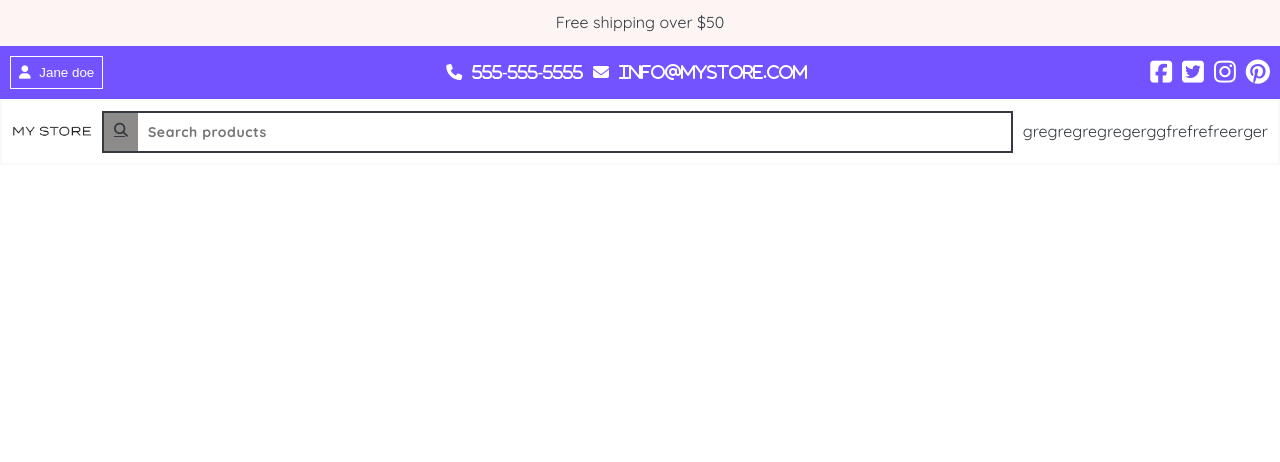
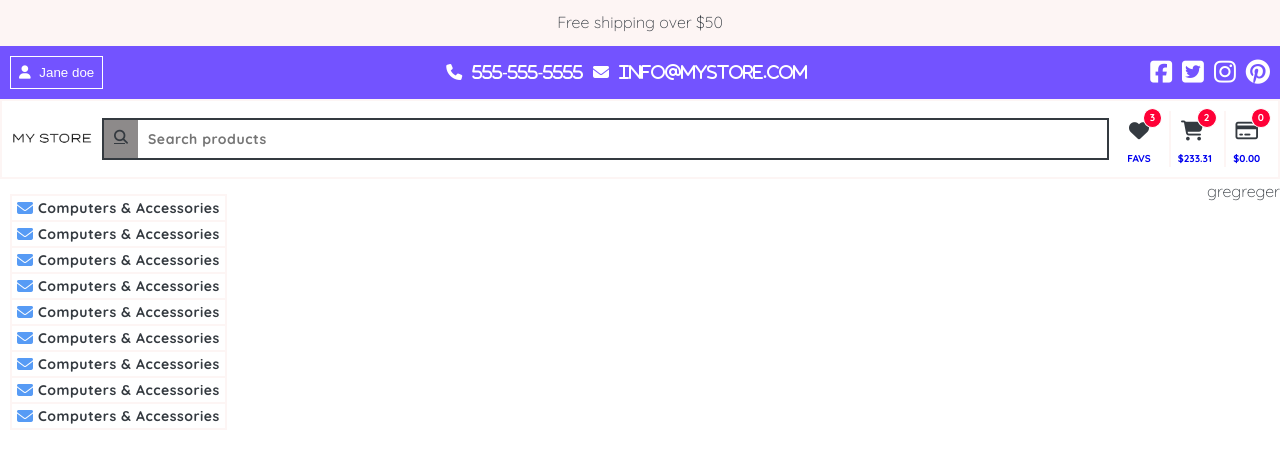
Before and after one commit to AlexanderDjHansen/Vg-uppgift, a plain HTML site: page index.html in a window 1280 px wide. Drawn offline with Linux system fonts and the light colour scheme; a web font is replaced by a local one.

Commit message:
Left menu

```diff
--- a/css-stylesheet/base.css
+++ b/css-stylesheet/base.css
@@ -4,7 +4,7 @@
 
 :root{
     --color-primary:#7353ff;
-    --color-secondary: #323436;
+    --color-secondary: #ff0037;
     --color-success: #8d8a8a;
     --color-info: #ffffff9d;
     --color-warning:#f0c24b;
@@ -12,10 +12,11 @@
     --color-light: #f8f9fa;
     --color-dark: #343a40;
     --color-white: #fff;
-    --color-cozy: #ea77ad;
+    --color-cozy: #13ff0a;
     --color-transparent: transparent;
     --color-border: #dee2e6;
     --color-dark-transparent: rgba(0,0,0,0.2);
+    --color-light-blue:#579bf5;
 
     /**************
     *** DISPLAY ***
@@ -72,7 +73,7 @@
 
     --border-xs-white:0.1rem solid var(--color-white);
     --border-xs: .1rem solid var(--color-light);
-    --border-sm: .2rem solid var(--color-light);
+    --border-sm: .2rem solid var(--color-danger);
     --border-lg: .4rem solid var(--color-white);
     --border-sm-dark:.2rem solid var(--color-dark);
 
@@ -104,7 +105,6 @@ body {
     color: var(--color-dark);
     font-size: var(--display-sm);
     min-height: 100vh;
-    font-weight: 400;
 }
 
 .h1, .h2, .h3, .h4, .h5, .h6, h1, h2, h3, h4, h5, h6 {
@@ -143,6 +143,7 @@ body {
 .text-dark{color: var(--color-dark);}
 .text-white{color: var(--color-white);}
 .text-cozy{color: var(--color-cozy);}
+.text-light-blue{color: var(--color-light-blue);}
 
 /********************
 *** BORDER COLORS ***
--- a/css-stylesheet/flex.css
+++ b/css-stylesheet/flex.css
@@ -17,7 +17,6 @@
     .flex-gap {gap: var(--distance-4);}
 
 
-
     /**********************
     *** JUSTIFY & ALIGN ***
     ***********************/
--- a/css-stylesheet/layout.css
+++ b/css-stylesheet/layout.css
@@ -6,6 +6,7 @@
     .width-lg {max-width: 50%;}
     .min-width-xxl {min-width: 85%;}
     .full-width {width: 100%;}
+    .menu-width {max-width: 28.8;}
 
 
         /*************
@@ -29,6 +30,8 @@
     .m-none {margin: 0;}
     .p-none {padding: 0;}
 
+    .m-2 {margin: var(--distance-2);}
+    .m-4 {margin: var(--distance-4);}
     .m-6 {margin: var(--distance-6);}
     .m-15 {margin: var(--distance-15);}
 
@@ -126,9 +129,9 @@
         } */
 
         .icon-badge {
-            top: -8px;
-            right: -8px;
-            padding: var(--distance-1) var(--distance-3);
+            top: -3px;
+            right: -3px;
+            padding: 1px 6px
         }
 
         /**************
@@ -144,6 +147,18 @@
         .border-left {border-left-width: 100%;}
         .border-none {border: 0;}
         .border-outline-none {outline: none;}
+        .border-left {
+            height: 100%;
+            border-left: var(--border-sm);
+        }
+
+        .border-bottom {
+            height: 100%;
+            border-bottom: var(--border-sm);
+
+
+        }
+
 
 
         /*******************
--- a/index.html
+++ b/index.html
@@ -7,22 +7,21 @@
     <link href="https://fonts.googleapis.com/css2?family=Darker+Grotesque:wght@300;400;600;700&family=Quicksand:wght@300;400;600;700&display=swap" rel="stylesheet">
     <title>Webshop</title>
     <script src="https://kit.fontawesome.com/e6d135c76f.js" crossorigin="anonymous"></script>
+
     <link rel="stylesheet" href="/css-stylesheet/base.css">
     <link rel="stylesheet" href="/css-stylesheet/flex.css">
     <link rel="stylesheet" href="/css-stylesheet/layout.css">
     <link rel="stylesheet" href="/css-stylesheet/mediaqueries.css">
 </head>
-<body class="max-width">
+<body class="mx-auto">
 
     <header>
         <!-- Header section (shipping info) Should have a font-awesome icon aswell -->
-        <section class="p-4 bg-danger">
-            <div class="d-flex justify-content-center align-items-center">
+        <section class="d-flex justify-content-center align-items-center p-4 bg-danger">
                 <div class="">Free shipping over $50</div>
-            </div>
         </section>
         <!-- Hela navigationen, ska ha en bakgrundsfärg. -->
-        <nav class="d-flex justify-content-between align-items-center p-4 bg-primary">
+        <nav class="d-flex justify-content-between align-items-center p-4 bg-primary max-width mx-auto">
             <!-- Drop down meny hårdkodad -->
             <div class="dropdown border-small-white">
                 <button class="dropbtn btn-primary border-small-white"><i class="fa fa-user mr-2"></i> Jane doe</button>
@@ -48,8 +47,9 @@
             </div>
         </nav>
     </header>
+
     <!-- Search menu -->    <!-- Logo to the left -->   <!-- Favorites/orders to the right -->
-    <section class="d-flex justify-content-between align-items-center p-4 border-sm">
+    <section class="d-flex justify-content-between align-items-center p-4 border-sm max-width mx-auto">
         <!-- logo -->
         <img src="/images/logo/logo.png" class="logo-width" alt="Store logo">
         <!-- Search bar -->
@@ -58,8 +58,92 @@
         <!--     <i class="fa fa-search position-relative text-size-xs bg-success p-4"></i> -->
              <input type="text" class="text-size-xs h1 p-4 border-none border-outline-none full-width" placeholder="Search products">
         </div>
-        <div>gregregregregerggfrefrefreerger</div>
+
+        <!-- Icons #1 "heart" -->
+        <div class="d-flex justify-content-between">
+            <a href="#" class="d-flex flex-column align-items-center text-decoration-none position-relative">
+                <div class="d-flex flex-column align-items-center justify-content-center p-4">
+                    <span class="text-white position-absolute icon-badge border-small-white bg-secondary circle text-size-xxs text-bold">3</span>
+                    <i class="fa fa-heart text-dark text-size-lg"></i>
+                </div>
+                <span class="text-uppercase text-size-xxs text-bold">Favs</span>
+            </a>
+            <!-- Icon #2 shopping cart -->
+            <div class="d-flex justify-content-between border-left ml-4">
+                <a href="#" class="d-flex flex-column align-items-center text-decoration-none position-relative">
+                    <div class="d-flex align-items-center justify-content-center p-4">
+                        <span class="text-white position-absolute icon-badge border-small-white bg-secondary circle text-size-xxs text-bold">2</span>
+                        <i class="fa fa-shopping-cart text-dark text-size-lg"></i>
+                    </div>
+                    <span class="text-size-xxs text-bold ml-2">$233.31</span>
+                </a>
+            </div>
+             <!-- Icon #3 shopping cart -->
+             <div class="d-flex justify-content-between border-left ml-4">
+                <a href="#" class="d-flex flex-column align-items-center text-decoration-none position-relative">
+                    <div class="d-flex align-items-center justify-content-center p-4">
+                        <span class="text-white position-absolute icon-badge border-small-white bg-secondary circle text-size-xxs text-bold">0</span>
+                        <i class="fa fa-credit-card text-dark text-size-lg"></i>
+                    </div>
+                    <span class="text-size-xxs text-bold">$0.00</span>
+                </a>
+            </div>
+        </div>
     </section>
+
+    <!-- Left menu -->
+    <section class="d-flex justify-content-between max-width mx-auto">
+    <section class="d-flex justify-content-center flex-column border-sm ml-4 menu-width mt-6">
+        <div class="border-bottom">
+            <article class="d-flex align-items-center ml-2 fa fa-envelope text-size-sm text-light-blue">
+                <p class="text-dark ml-2 text-size-xs h5 m-2">Computers & Accessories</p>
+            </article>
+        </div>
+        <div class="border-bottom">
+            <article class="d-flex align-items-center ml-2 fa fa-envelope text-size-sm text-light-blue">
+                <p class="text-dark ml-2 text-size-xs h5 m-2">Computers & Accessories</p>
+            </article>
+        </div>
+        <div class="border-bottom">
+            <article class="d-flex align-items-center ml-2  fa fa-envelope text-size-sm text-light-blue">
+                <p class="text-dark ml-2 text-size-xs h5 m-2">Computers & Accessories</p>
+            </article>
+        </div>
+        <div class="border-bottom">
+            <article class="d-flex align-items-center ml-2  fa fa-envelope text-size-sm text-light-blue">
+                <p class="text-dark ml-2 text-size-xs h5 m-2">Computers & Accessories</p>
+            </article>
+        </div>
+        <div class="border-bottom">
+            <article class="d-flex align-items-center ml-2  fa fa-envelope text-size-sm text-light-blue">
+                <p class="text-dark ml-2 text-size-xs h5 m-2">Computers & Accessories</p>
+            </article>
+        </div>
+        <div class="border-bottom">
+            <article class="d-flex align-items-center ml-2  fa fa-envelope text-size-sm text-light-blue">
+                <p class="text-dark ml-2 text-size-xs h5 m-2">Computers & Accessories</p>
+            </article>
+        </div>
+        <div class="border-bottom">
+            <article class="d-flex align-items-center ml-2  fa fa-envelope text-size-sm text-light-blue">
+                <p class="text-dark ml-2 text-size-xs h5 m-2">Computers & Accessories</p>
+            </article>
+        </div>
+        <div class="border-bottom">
+            <article class="d-flex align-items-center ml-2 fa fa-envelope text-size-sm text-light-blue">
+                <p class="text-dark ml-2 text-size-xs h5 m-2">Computers & Accessories</p>
+            </article>
+        </div>
+        <article class="d-flex align-items-center ml-2 fa fa-envelope text-size-sm text-light-blue">
+            <p class="text-dark ml-2 text-size-xs h5 m-2">Computers & Accessories</p>
+        </article>
+    </section>
+    <section>
+        <div>gregreger</div>
+    </section>
+</section>
+
+
 
 </body>
 </html>
```
